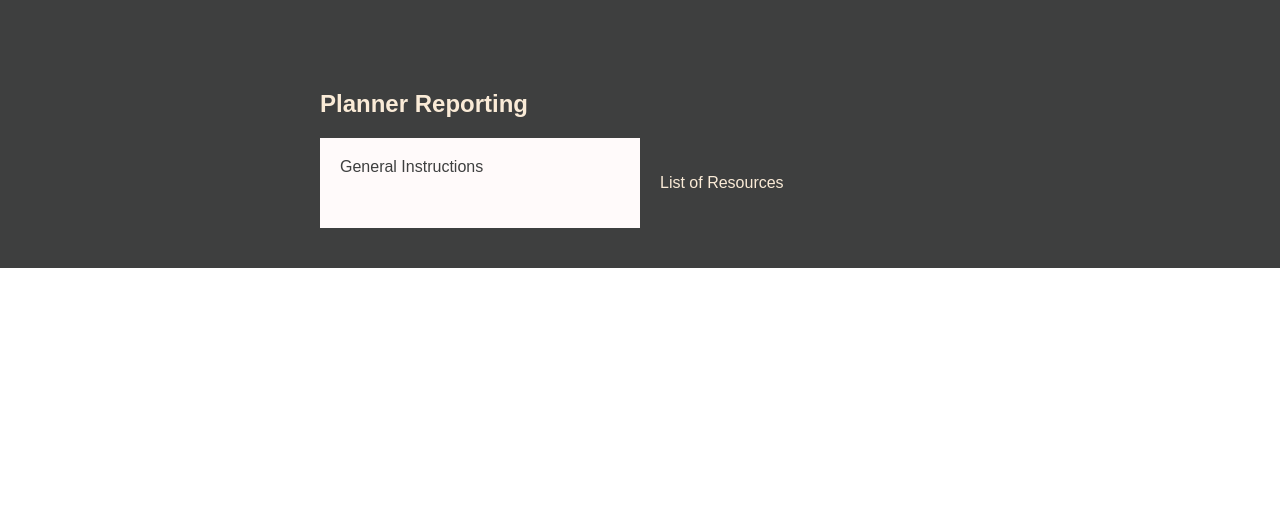
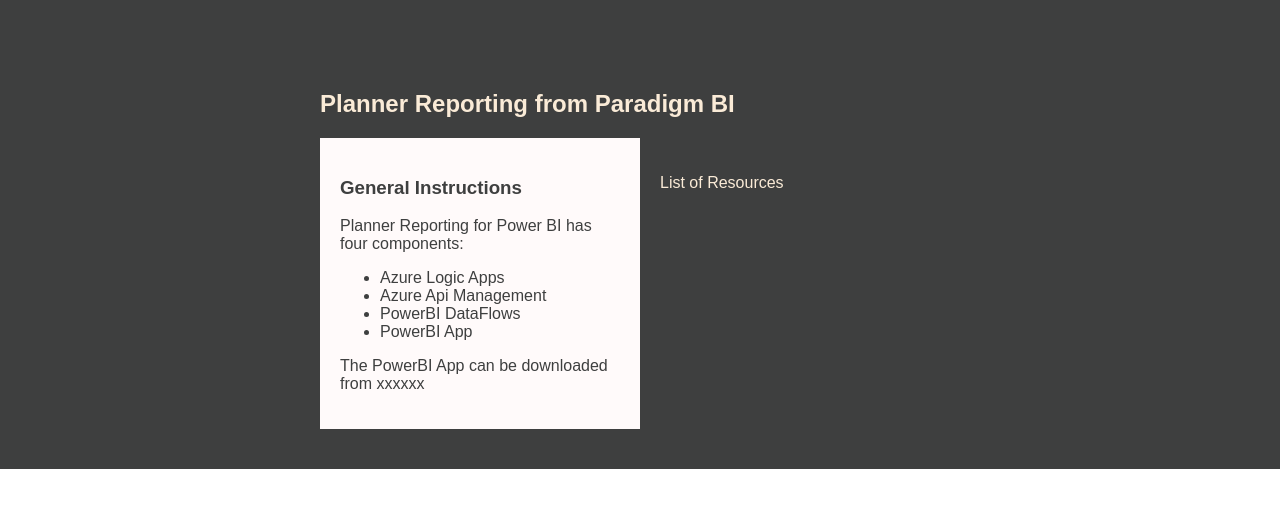
Before and after one commit to MikeAinOz/PlannerReporting, a plain HTML site: page index.html in a window 1280 px wide. Drawn offline with Linux system fonts and the light colour scheme.

Commit message:
Test Push

```diff
--- a/index.html
+++ b/index.html
@@ -11,21 +11,30 @@
 
     <title>Planner Reporting for PowerBI</title>
   </head>
-
   <body>
     <main>
-      <h2>Planner Reporting</h2>
+      <h2>Planner Reporting from Paradigm BI</h2>
       <div class="row">
         <div
           class="column"
-          style="color: #3e3f3f ; background-color: snow; padding: 20px"
+          style="color: #3e3f3f; background-color: snow; padding: 20px"
         >
-          General Instructions
+          <h3>General Instructions</h3>
+          Planner Reporting for Power BI has four components:
+          <ul>
+            <li>Azure Logic Apps</li>
+            <li>Azure Api Management</li>
+            <li>PowerBI DataFlows</li>
+            <li>PowerBI App</li>
+
+          </ul>
+          <p>
+          The PowerBI App can be downloaded from xxxxxx
+          </p>
+
         </div>
         <div class="column" style="padding: 20px">
-          <p>
-         List of Resources
-          </p>
+          <p>List of Resources</p>
         </div>
       </div>
     </main>
```
